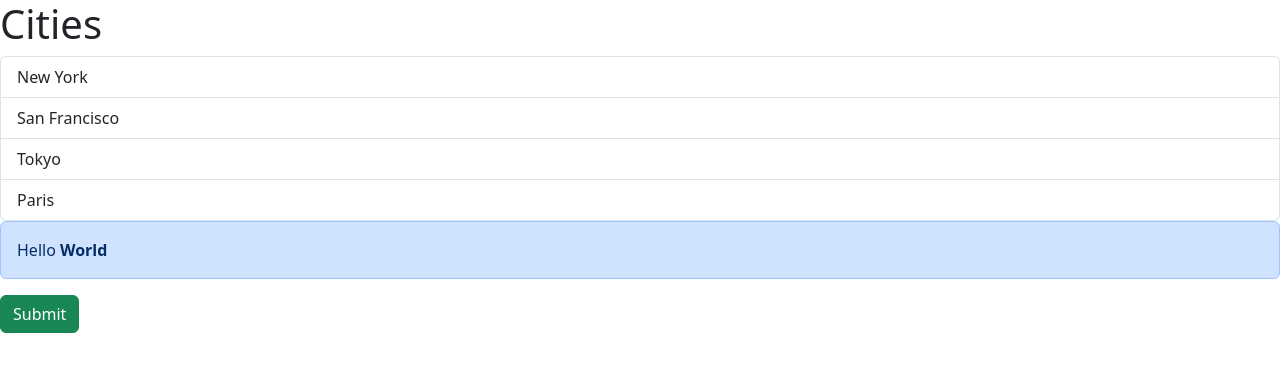
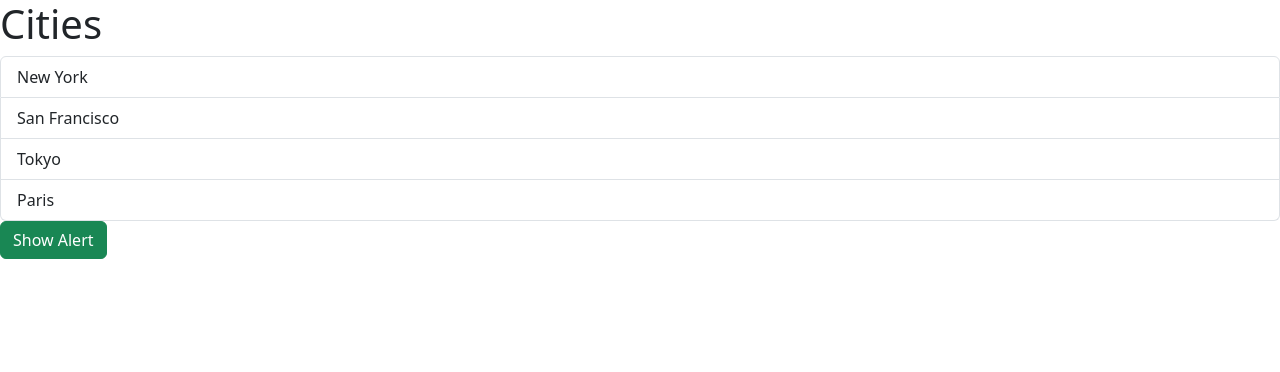
Before and after one commit to DontFretBrett/ReactCourse, a React (Vite) app: page / in a window 1280 px wide. Shown: the top 372 px of the page. Built offline with nearby package versions, Linux system fonts and the light colour scheme.

Commit message:
Dismissable alert

```diff
--- a/src/App.tsx
+++ b/src/App.tsx
@@ -1,30 +1,33 @@
 import ListGroup from './components/ListGroup';
 import Alert from './components/Alert';
 import RButton from './components/RButton';
+import { useState } from 'react';
 
 function App() {
   const items = ['New York', 'San Francisco', 'Tokyo', 'Paris'];
+
+  const [alertDisplayed, displayAlert] = useState(false);
 
   const handleSelectedItem = (item: string) => {
     console.log(item);
   };
 
-  const handleButtonClick = () => {
-    console.log('Clicked');
-  };
-
   return (
-    <div>
+    <>
       <ListGroup
         items={items}
         heading="Cities"
         onSelectedItem={handleSelectedItem}
       />
-      <Alert>
-        Hello <strong>World</strong>
-      </Alert>
-      <RButton onClick={handleButtonClick} color="success">Submit</RButton>
-    </div>
+      {alertDisplayed && (
+        <Alert onClose={() => displayAlert(false)}>
+          Hello <strong>World</strong>
+        </Alert>
+      )}
+      <RButton onClick={() => displayAlert(true)} color="success">
+        Show Alert
+      </RButton>
+    </>
   );
 }
 
--- a/src/components/Alert.tsx
+++ b/src/components/Alert.tsx
@@ -1,13 +1,24 @@
 import { ReactNode } from 'react';
 
 interface Props {
-    children: ReactNode;
+  children: ReactNode;
+  onClose: () => void;
 }
 
-const Alert = ({children}: Props) => {
+const Alert = ({ children, onClose }: Props) => {
   return (
-    <div className="alert alert-primary" role="alert">
+    <div
+      className="alert alert-warning alert-dismissible fade show"
+      role="alert"
+    >
       {children}
+      <button
+        type="button"
+        className="btn-close"
+        data-bs-dismiss="alert"
+        aria-label="Close"
+        onClick={onClose}
+      ></button>
     </div>
   );
 };
```
